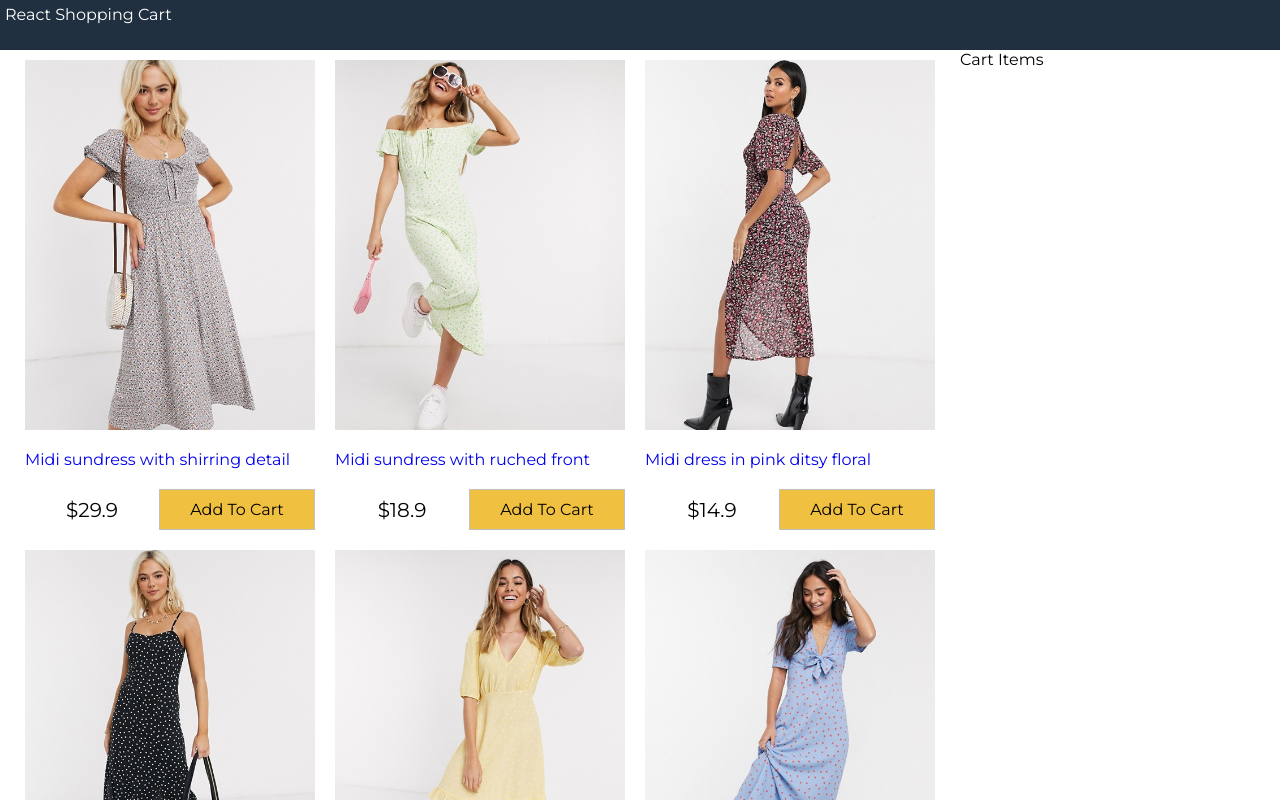
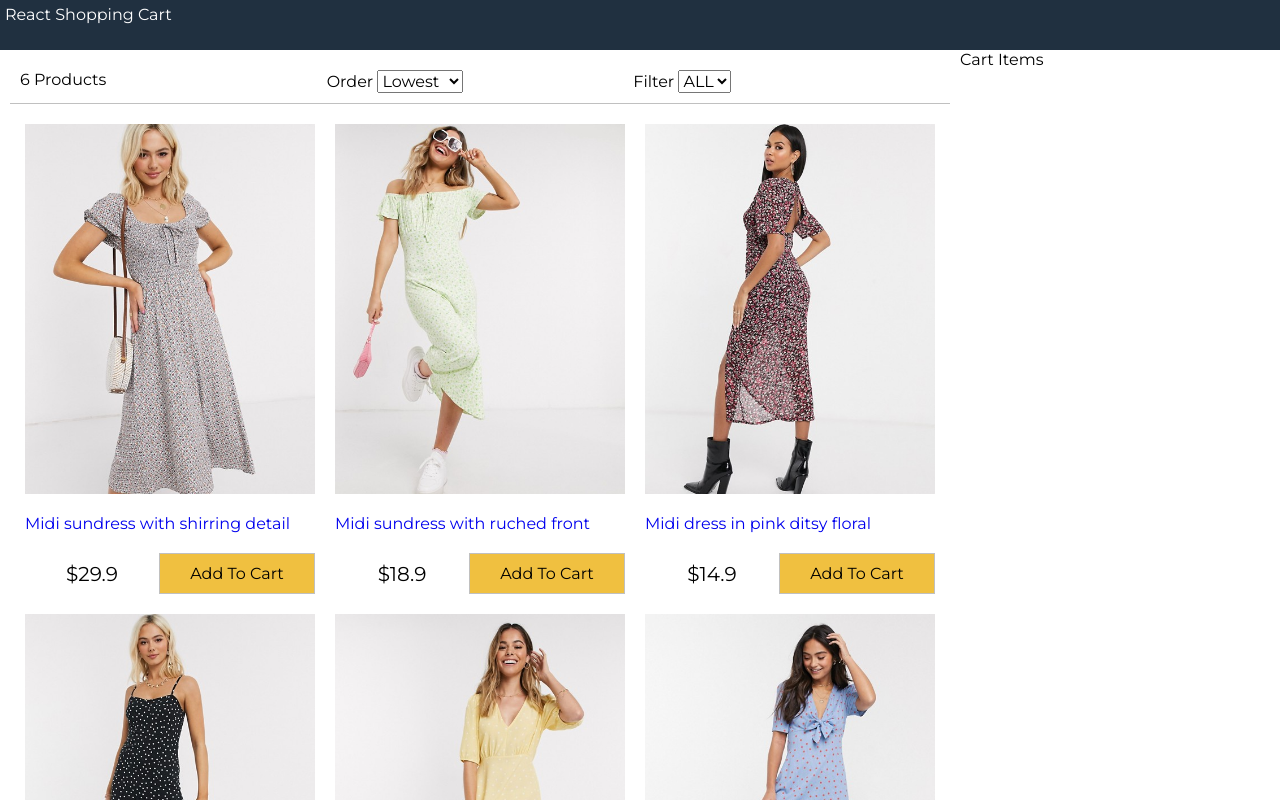
Before and after one commit to jsdlamini/react-shopping-cart, a React (Create React App) app: page / in a window 1280 px wide. Shown: the top 800 px of the page. Built offline with nearby package versions, Linux system fonts and the light colour scheme.

Commit message:
filter component

```diff
--- a/src/App.js
+++ b/src/App.js
@@ -1,6 +1,7 @@
 //Feature 1
 
 import React from "react";
+import Filter from "./components/Filter";
 import Products from "./components/Products";
 import data from "./data.json";
 
@@ -13,6 +14,49 @@
       sort: "",
     };
   }
+
+  sortProducts = (event) => {
+    console.log(event.target.value);
+    const sort = event.target.value;
+    this.setState((state) => ({
+      sort: sort,
+      products: this.state.products
+        .slice()
+        .sort((a, b) =>
+          sort === "lowest"
+            ? a.price > b.price
+              ? 1
+              : -1
+            : sort === "highest"
+            ? a.price < b.price
+              ? 1
+              : -1
+            : a._id < b._id
+            ? 1
+            : -1
+        ),
+    }));
+  };
+
+  filterProducts = (event) => {
+    console.log(event.target.value);
+    if (event.target.value === "") {
+      this.setState({
+        size: event.target.value,
+        products: data.products,
+      });
+    } else {
+      this.setState({
+        size: event.target.value,
+        products: data.products.filter(
+          (product) => product.availableSizes.indexOf(event.target.value) >= 0
+        ),
+      });
+    }
+
+    console.log(event.target.value);
+  };
+
   render() {
     return (
       <div className="grid-container">
@@ -22,8 +66,16 @@
         <main>
           <div className="content">
             <div className="main">
+              {/* <input type = 'text'  onChange={this.typedTextProducts}  ></input> */}
+              <Filter
+                count={this.state.products.length}
+                size={this.state.size}
+                sort={this.state.sort}
+                filterProducts={this.filterProducts}
+                sortProducts={this.sortProducts}
+              ></Filter>
 
-              <Products products={this.state.products}  />
+              <Products products={this.state.products} />
             </div>
             <div className="sidebar">Cart Items</div>
           </div>
--- /dev/null
+++ b/src/components/Filter.js
@@ -0,0 +1,30 @@
+import React, { Component } from "react";
+
+export default class Filter extends Component {
+  render() {
+    return (
+      <div className="filter">
+        <div className="filter-result">{this.props.count} Products</div>
+        <div className="filter-sort">
+          Order{" "}
+          <select value={this.props.order} onChange={this.props.sortProducts}>
+            <option value="lowest">Lowest</option>
+            <option value="highest">Highest</option>
+          </select>
+        </div>
+        <div className="filter-size">
+          Filter{" "}
+          <select value={this.props.size} onChange={this.props.filterProducts}>
+            <option value="">ALL</option>
+            <option value="XS">XS</option>
+            <option value="S">S</option>
+            <option value="M">M</option>
+            <option value="L">L</option>
+            <option value="XL">XL</option>
+            <option value="XXL">XXL</option>
+          </select>
+        </div>
+      </div>
+    );
+  }
+}
--- a/src/index.css
+++ b/src/index.css
@@ -126,3 +126,16 @@
 .button.primary {
   background-color: #f0c040;
 }
+
+/* Filter */
+.filter {
+  display: flex;
+  justify-content: space-between;
+  padding: 1rem;
+  margin: 1rem;
+  border-bottom: 0.1rem solid #c0c0c0;
+}
+
+.filter div {
+  flex: 1;
+}
```
